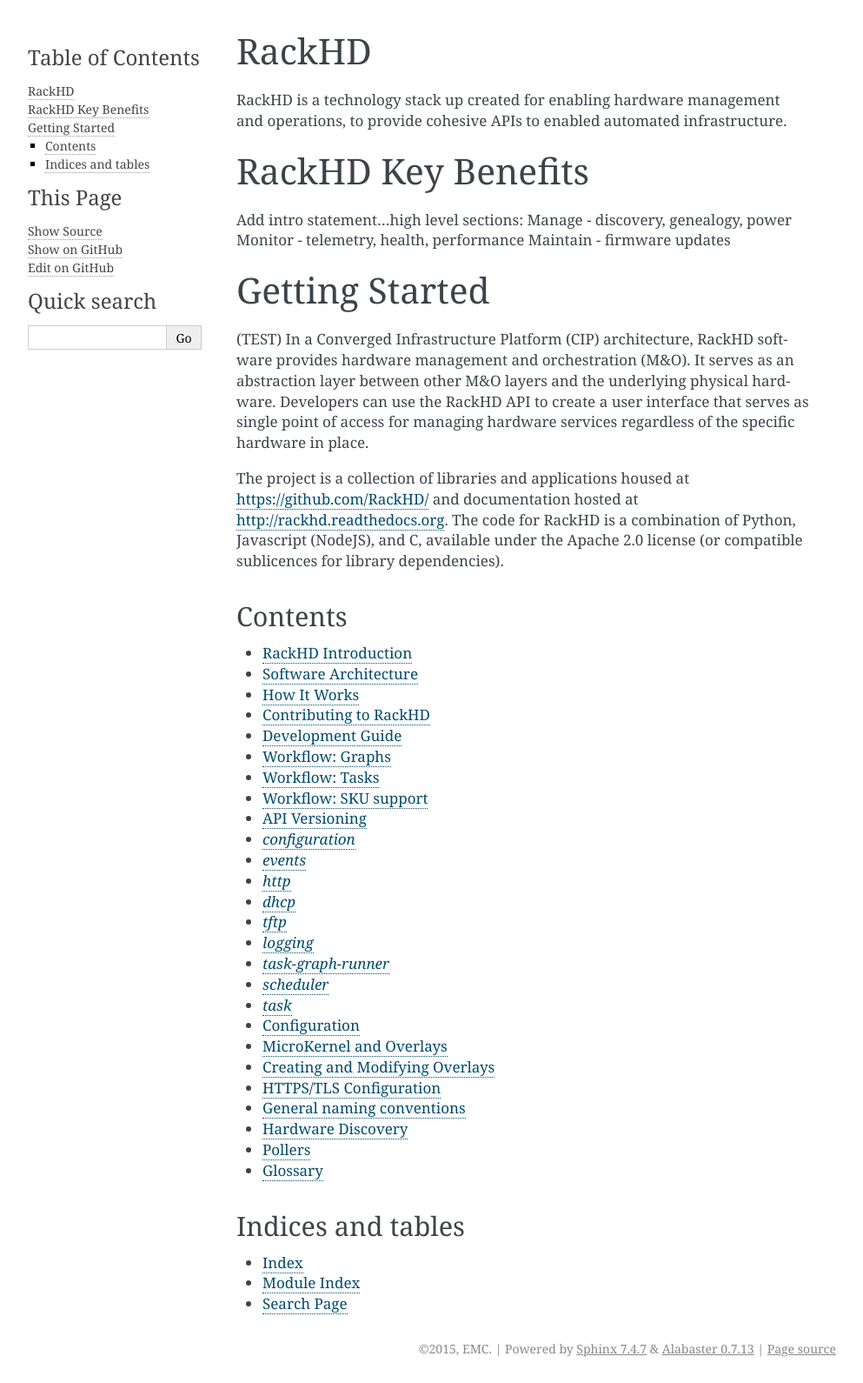
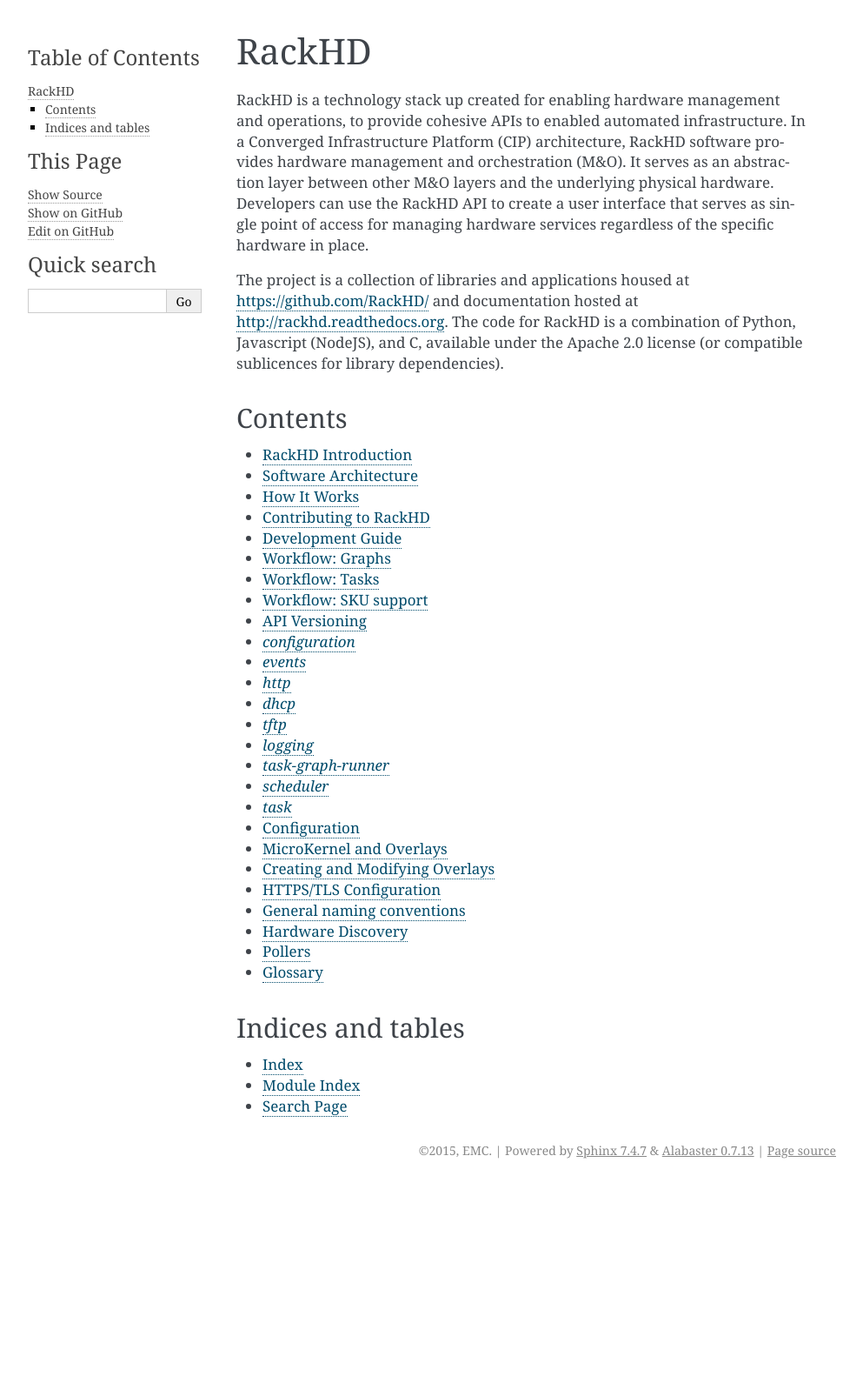
Before and after one commit to RackHD/docs, a Sphinx documentation site: the page built from docs/index.rst, in a window 1280 px wide. Shown: the whole page at 87% size, without its empty margins (148-1141 px from the left). Built offline with Sphinx 7.4.7, drawn with Linux system fonts in a browser that asks for light colours; after the commit the page ends 1362 px from its top, so only the background shows below that.

Commit message:
including content in rebase of branch over committed stub text

```diff
--- a/docs/index.rst
+++ b/docs/index.rst
@@ -7,24 +7,18 @@
 ======
 
 RackHD is a technology stack up created for enabling hardware management and operations,
-to provide cohesive APIs to enabled automated infrastructure.
-
-
-RackHD Key Benefits
-==================================
-Add intro statement...high level sections:
-Manage - discovery, genealogy, power
-Monitor - telemetry, health, performance
-Maintain - firmware updates
-
-Getting Started
-==================================
-(TEST) In a Converged Infrastructure Platform (CIP) architecture, RackHD software provides hardware management and orchestration (M&O). It serves as an abstraction layer between other M&O layers and the underlying physical hardware. Developers can use the RackHD API to create a user interface that serves as single point of access for managing hardware services regardless of the specific hardware in place.
+to provide cohesive APIs to enabled automated infrastructure. In a Converged Infrastructure
+Platform (CIP) architecture, RackHD software provides hardware management and orchestration
+(M&O). It serves as an abstraction layer between other M&O layers and the underlying
+physical hardware. Developers can use the RackHD API to create a user interface that serves
+as single point of access for managing hardware services regardless of the specific
+hardware in place.
 
 The project is a collection of libraries and applications housed at https://github.com/RackHD/
 and documentation hosted at http://rackhd.readthedocs.org. The code for RackHD is a combination
 of Python, Javascript (NodeJS), and C, available under the Apache 2.0 license (or
 compatible sublicences for library dependencies).
+
 
 Contents
 ---------
```
Also changed, not shown: docs/introduction.rst (+7 -0 lines).
